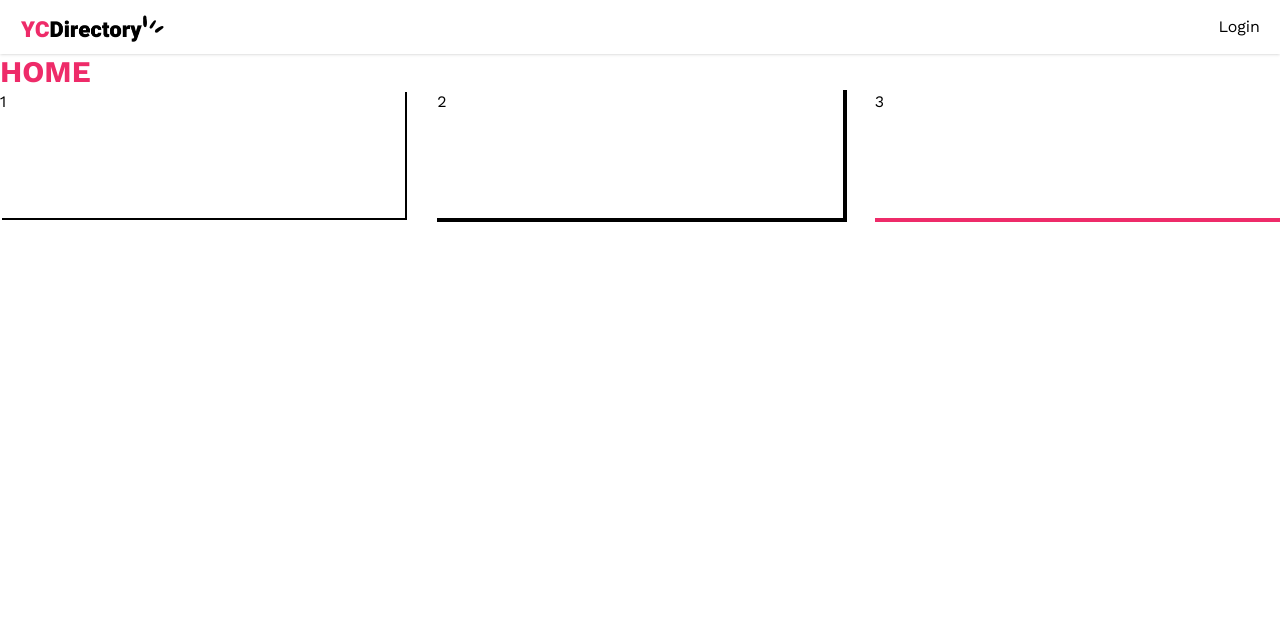
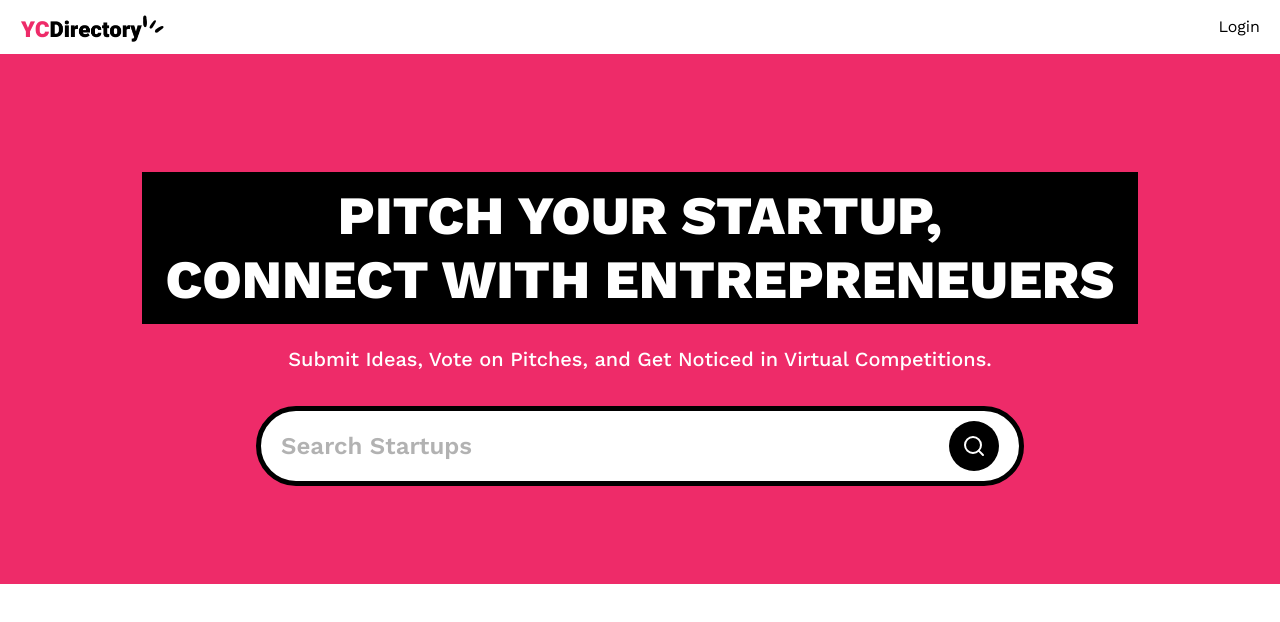
Before and after one commit to leoziondev/yt-jm-fullstack-nextjs15-crash-course, a Next.js app: page / in a window 1280 px wide. Shown: the top 622 px of the page. Built offline with nearby package versions, Linux system fonts and the light colour scheme; no server answers.

Commit message:
feat: add hero section and components in home page

```diff
--- a/app/(root)/layout.tsx
+++ b/app/(root)/layout.tsx
@@ -1,4 +1,4 @@
-import Navbar from "@/app/components/Navbar";
+import Navbar from "@/components/Navbar";
 
 export default function Layout({ children }: Readonly<{ children: React.ReactNode }>) {
     return (
--- a/app/(root)/page.tsx
+++ b/app/(root)/page.tsx
@@ -1,15 +1,21 @@
 import Image from "next/image";
+import SearchForm from "@/components/SearchForm";
 
-export default function Home() {
+export default async function Home({ searchParams }: {
+    searchParams: Promise<{ query?: string }>
+}) {
+    const query = (await searchParams).query
+
   return (
     <div>
-      <h1 className="text-3xl font-bold text-primary">HOME</h1>
+        <section className="pink_container">
+            <h1 className="heading">Pitch Your Startup, <br />Connect with Entrepreneuers</h1>
+            <p className="sub-heading !max-w-3xl">
+                Submit Ideas, Vote on Pitches, and Get Noticed in Virtual Competitions.
+            </p>
+            <SearchForm query={query} />
+        </section>
 
-        <div className="grid grid-cols-3 gap-8">
-            <div className="h-32 shadow-100">1</div>
-            <div className="h-32 shadow-200">2</div>
-            <div className="h-32 shadow-300">3</div>
-        </div>
     </div>
   );
 }
--- a/app/globals.css
+++ b/app/globals.css
@@ -239,7 +239,7 @@
   }
 
   .search-input {
-    @apply flex-1 font-bold placeholder:font-semibold placeholder:text-slate-100 w-full h-auto outline-none;
+    @apply flex-1 font-bold placeholder:font-semibold placeholder:text-black/30 w-full h-auto outline-none;
   }
 
   .search-btn {
@@ -313,8 +313,6 @@
     @apply font-medium text-[16px] bg-primary-100 px-4 py-2 rounded-full;
   }
 
-
-
   .tag-tri {
     @apply before:content-[''] before:absolute before:top-2 before:left-2 before:border-t-[10px] before:border-t-black before:border-r-[10px] before:border-r-transparent after:content-[''] after:absolute after:bottom-2 after:right-2 after:border-b-[10px] after:border-b-black after:border-l-[10px] after:border-l-transparent;
   }
--- /dev/null
+++ b/components/SearchForm.tsx
@@ -0,0 +1,24 @@
+import React from 'react'
+import Form from "next/form";
+import SearchFormReset from "@/components/SearchFormReset";
+import {SearchIcon} from "lucide-react";
+
+const SearchForm = ({ query }: { query:string }) => {
+    return (
+        <Form action="/" scroll={false} className="search-form">
+            <input
+                name="query"
+                defaultValue={query}
+                className="search-input"
+                placeholder="Search Startups"
+            />
+            <div className="flex gap-2">
+                {query && <SearchFormReset />}
+                <button type="submit" className="search-btn text-white">
+                    <SearchIcon />
+                </button>
+            </div>
+        </Form>
+    )
+}
+export default SearchForm
--- /dev/null
+++ b/components/SearchFormReset.tsx
@@ -0,0 +1,21 @@
+'use client'
+
+import Link from "next/link";
+import {X} from "lucide-react";
+
+const SearchFormReset = () => {
+    const reset = () => {
+        const form = document.querySelector('.search-form') as HTMLFormElement;
+
+        if (form) form.reset()
+    }
+
+    return (
+        <button type={"reset"} onClick={reset}>
+            <Link href="/" className="search-btn text-white">
+                <X className="size-5" />
+            </Link>
+        </button>
+    )
+}
+export default SearchFormReset
--- /dev/null
+++ b/components/ui/button.tsx
@@ -0,0 +1,58 @@
+import * as React from "react"
+import { Slot } from "@radix-ui/react-slot"
+import { cva, type VariantProps } from "class-variance-authority"
+
+import { cn } from "@/lib/utils"
+
+const buttonVariants = cva(
+  "inline-flex items-center justify-center gap-2 whitespace-nowrap rounded-md text-sm font-medium transition-[color,box-shadow] disabled:pointer-events-none disabled:opacity-50 [&_svg]:pointer-events-none [&_svg:not([class*='size-'])]:size-4 [&_svg]:shrink-0 outline-none focus-visible:border-ring focus-visible:ring-ring/50 focus-visible:ring-[3px] aria-invalid:ring-destructive/20 dark:aria-invalid:ring-destructive/40 aria-invalid:border-destructive",
+  {
+    variants: {
+      variant: {
+        default:
+          "bg-primary text-primary-foreground shadow-xs hover:bg-primary/90",
+        destructive:
+          "bg-destructive text-white shadow-xs hover:bg-destructive/90 focus-visible:ring-destructive/20 dark:focus-visible:ring-destructive/40",
+        outline:
+          "border border-input bg-background shadow-xs hover:bg-accent hover:text-accent-foreground",
+        secondary:
+          "bg-secondary text-secondary-foreground shadow-xs hover:bg-secondary/80",
+        ghost: "hover:bg-accent hover:text-accent-foreground",
+        link: "text-primary underline-offset-4 hover:underline",
+      },
+      size: {
+        default: "h-9 px-4 py-2 has-[>svg]:px-3",
+        sm: "h-8 rounded-md px-3 has-[>svg]:px-2.5",
+        lg: "h-10 rounded-md px-6 has-[>svg]:px-4",
+        icon: "size-9",
+      },
+    },
+    defaultVariants: {
+      variant: "default",
+      size: "default",
+    },
+  }
+)
+
+function Button({
+  className,
+  variant,
+  size,
+  asChild = false,
+  ...props
+}: React.ComponentProps<"button"> &
+  VariantProps<typeof buttonVariants> & {
+    asChild?: boolean
+  }) {
+  const Comp = asChild ? Slot : "button"
+
+  return (
+    <Comp
+      data-slot="button"
+      className={cn(buttonVariants({ variant, size, className }))}
+      {...props}
+    />
+  )
+}
+
+export { Button, buttonVariants }
--- a/package.json
+++ b/package.json
@@ -14,6 +14,7 @@
     "react-dom": "$react-dom"
   },
   "dependencies": {
+    "@radix-ui/react-slot": "^1.1.2",
     "class-variance-authority": "^0.7.1",
     "clsx": "^2.1.1",
     "lucide-react": "^0.475.0",
```
Also changed, not shown: components/Navbar.tsx (renamed from app/components/Navbar.tsx), 1 other file (tests, documents, lock files or other folders).
